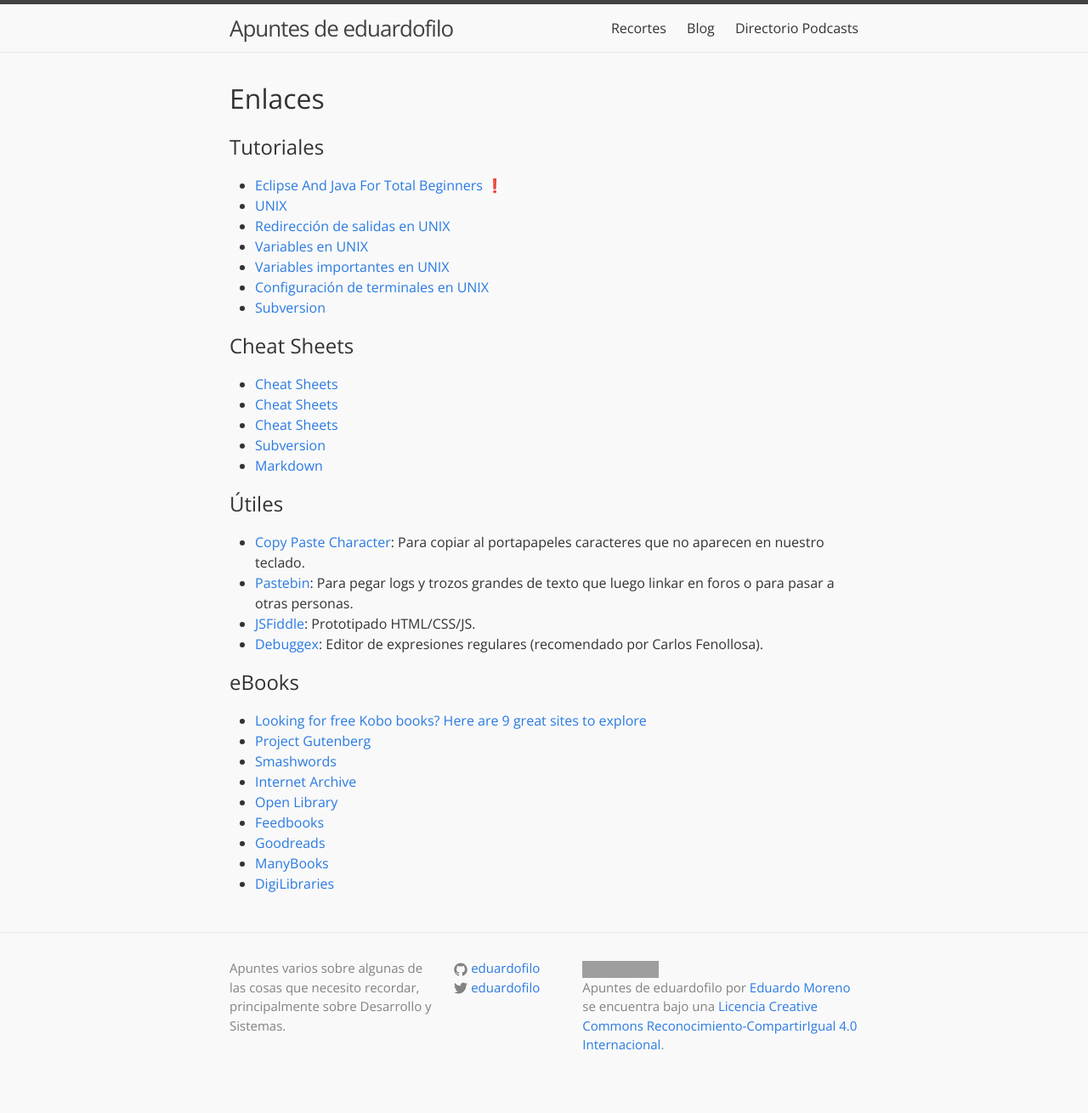
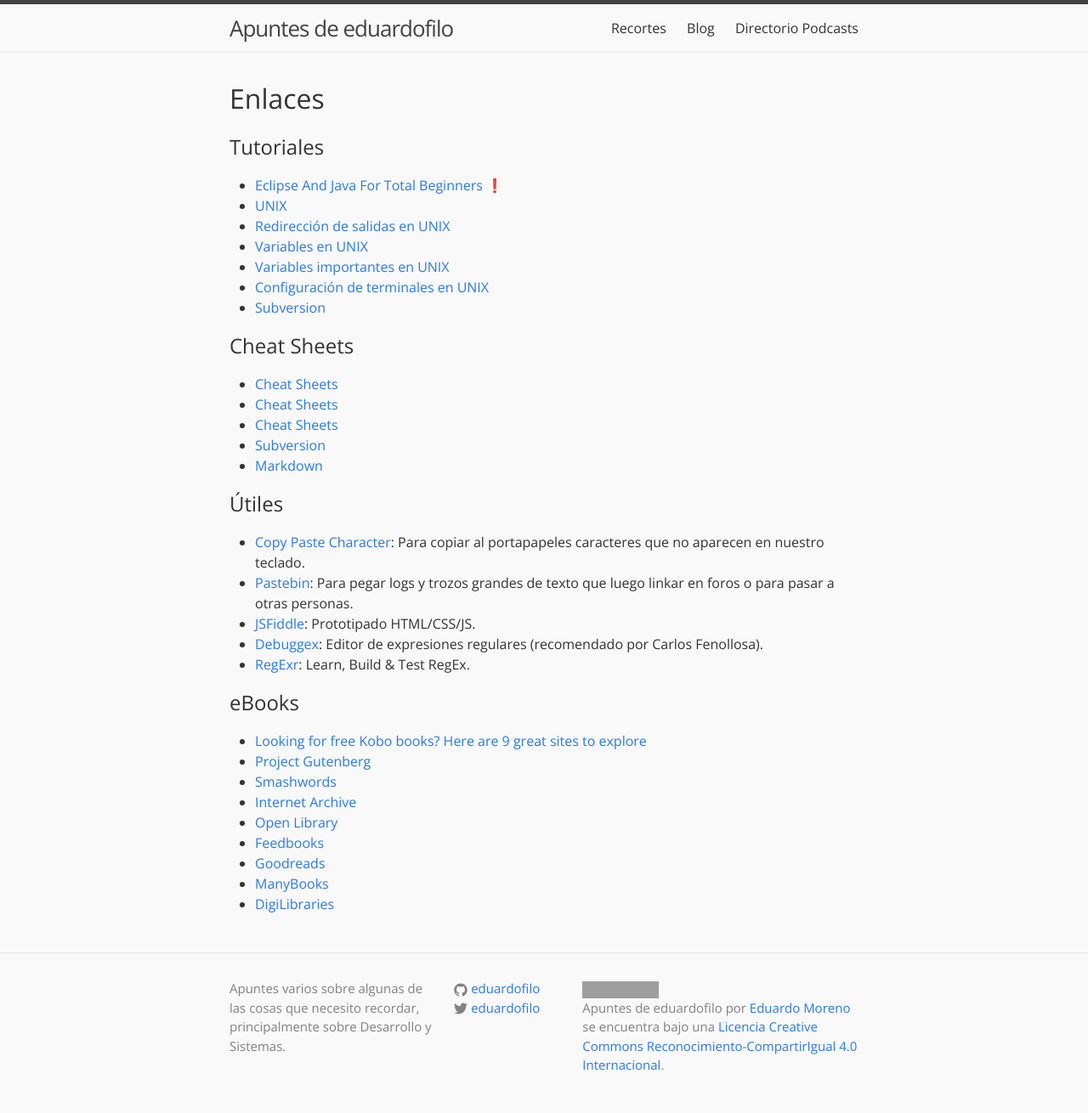
Before and after one commit to eduardofilo/eduardofilo.jekyll, a Jekyll site: the page built from varios/links.md, in a window 1280 px wide. Shown: the whole page at 85% size. Built offline with Jekyll 4.4.1, drawn with Linux system fonts in a browser that asks for light colours; emoji names are drawn with the system emoji font; Markdown is read by kramdown in place of the engine named in the settings; before the commit the page ends 1286 px from its top, so only the background shows below that; grey boxes are pictures that could not be loaded.

Commit message:
Link sobre RegEx.

```diff
--- a/varios/links.md
+++ b/varios/links.md
@@ -29,6 +29,7 @@
 *  [Pastebin](http://pastebin.com/): Para pegar logs y trozos grandes de texto que luego linkar en foros o para pasar a otras personas.
 *  [JSFiddle](http://jsfiddle.net/): Prototipado HTML/CSS/JS.
 *  [Debuggex](https://www.debuggex.com/): Editor de expresiones regulares (recomendado por Carlos Fenollosa).
+*  [RegExr](http://regexr.com/): Learn, Build & Test RegEx.
 
 ## eBooks
 
```
